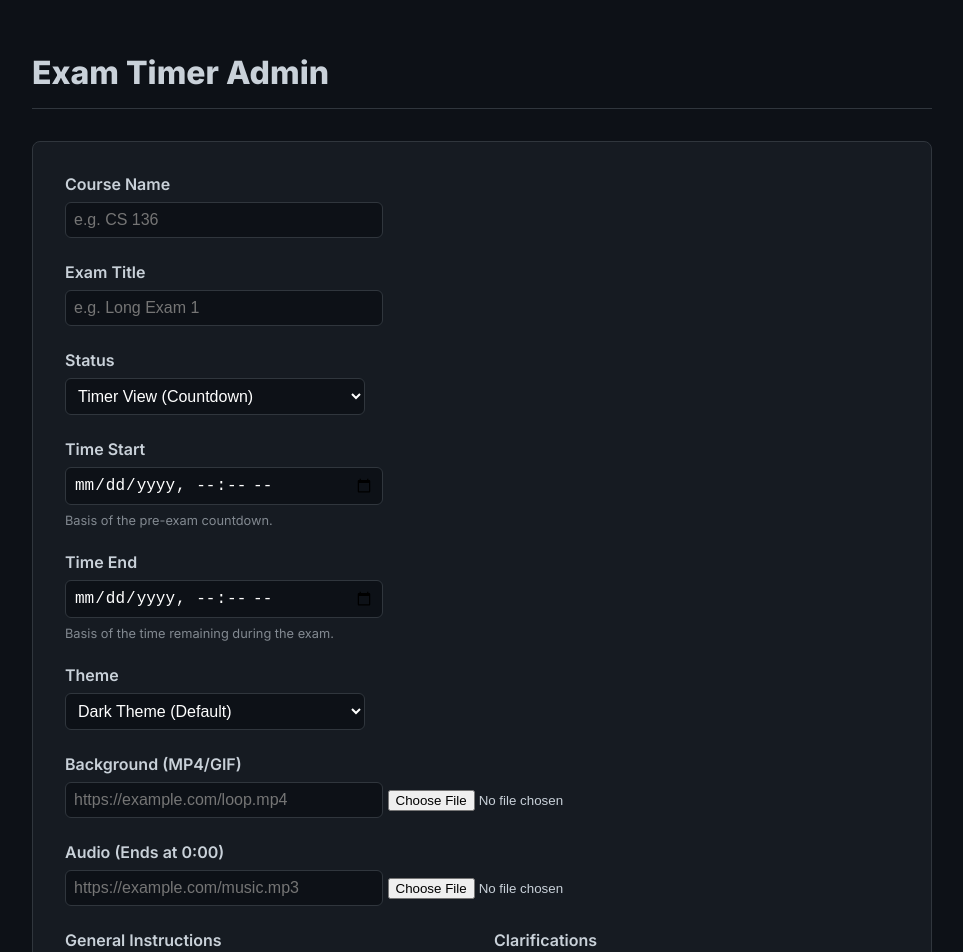
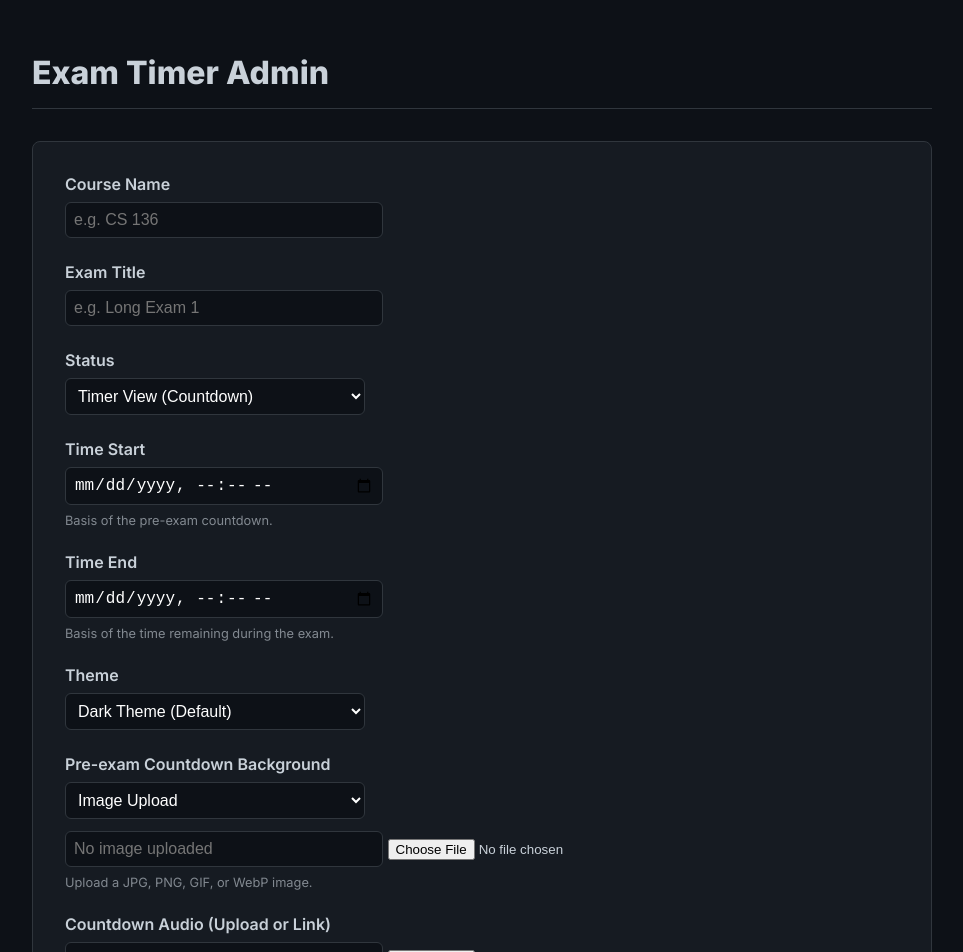
Before and after one commit to jjsvillar/exam-announcements, a SvelteKit app: page /admin in a window 1280 px wide. Shown: the top 952 px of the page, without its empty margins (158-1121 px from the left). Built offline with nearby package versions, Linux system fonts and the light colour scheme; no server answers.

Commit message:
feat: support countdown media sources

```diff
--- a/data/exam_state.json
+++ b/data/exam_state.json
@@ -5,6 +5,7 @@
   "generalInstructions": "- **Item 1** The integral must be $$\\int e^x dx$$",
   "clarifications": "",
   "theme": "light",
+  "backgroundType": "image",
   "backgroundUrl": "/uploads/743db2fe-6734-48fa-8ea4-1698ec370d91.jpg",
   "audioUrl": "/uploads/ef543933-5c98-469c-8ac5-ac559cdf1341.ogg",
   "courseName": "CS 136",
--- a/src/lib/server/state.ts
+++ b/src/lib/server/state.ts
@@ -21,6 +21,7 @@ const defaultState: ExamState = {
     generalInstructions: '# Waiting for exam to start...',
     clarifications: '',
     theme: 'dark',
+    backgroundType: 'image',
     backgroundUrl: '',
     audioUrl: ''
 };
@@ -37,6 +38,12 @@ function loadState(): ExamState {
             }
             if (stored.generalInstructions == null && stored.markdown != null) {
                 stored.generalInstructions = stored.markdown;
+            }
+            if (stored.backgroundType == null) {
+                const backgroundPath = String(stored.backgroundUrl ?? '').split(/[?#]/, 1)[0].toLowerCase();
+                stored.backgroundType = /\.(mp4|webm|ogv|ogg|mov)$/.test(backgroundPath)
+                    ? 'video'
+                    : 'image';
             }
 
             delete stored.targetTime;
--- a/src/lib/types.ts
+++ b/src/lib/types.ts
@@ -6,8 +6,9 @@ export interface ExamState {
     clarifications: string;
     // Version 2 features
     theme: 'dark' | 'light';
-    backgroundUrl: string; // URL for MP4 or GIF
-    audioUrl: string; // URL for audio file
+    backgroundType: 'image' | 'video';
+    backgroundUrl: string; // Uploaded image path or direct video URL
+    audioUrl: string; // Uploaded media path or direct media URL; only audio is played
     courseName?: string;
     examTitle?: string;
 }
--- a/src/routes/admin/+page.svelte
+++ b/src/routes/admin/+page.svelte
@@ -9,6 +9,7 @@
         clarifications: "",
         status: "timer",
         theme: "dark",
+        backgroundType: "image",
         backgroundUrl: "",
         audioUrl: "",
         courseName: "",
@@ -61,6 +62,9 @@
             const data = await res.json();
             if (data.success) {
                 examState[targetField] = data.url;
+                if (targetField === "backgroundUrl") {
+                    examState.backgroundType = "image";
+                }
             } else {
                 alert("Upload failed: " + data.error);
             }
@@ -97,6 +101,13 @@
         }
 
         return false;
+    }
+
+    function setBackgroundType(backgroundType: ExamState["backgroundType"]) {
+        if (examState.backgroundType !== backgroundType) {
+            examState.backgroundUrl = "";
+        }
+        examState.backgroundType = backgroundType;
     }
 
     function refreshSync() {
@@ -172,38 +183,72 @@
         </div>
 
         <div class="control-group">
-            <label for="backgroundUrl">Background (MP4/GIF)</label>
-            <div class="input-row">
+            <label for="backgroundType">Pre-exam Countdown Background</label>
+            <select
+                id="backgroundType"
+                value={examState.backgroundType}
+                onchange={(event) =>
+                    setBackgroundType(
+                        (event.currentTarget as HTMLSelectElement)
+                            .value as ExamState["backgroundType"],
+                    )}
+            >
+                <option value="image">Image Upload</option>
+                <option value="video">Video Link</option>
+            </select>
+
+            {#if examState.backgroundType === "image"}
+                <div class="input-row background-source-row">
+                    <input
+                        type="text"
+                        aria-label="Uploaded image path"
+                        value={examState.backgroundUrl}
+                        placeholder="No image uploaded"
+                        readonly
+                    />
+                    <input
+                        type="file"
+                        aria-label="Upload countdown background image"
+                        accept="image/gif,image/jpeg,image/png,image/webp"
+                        onchange={(e) => uploadFile(e, "backgroundUrl")}
+                    />
+                </div>
+                <div class="help-text">
+                    Upload a JPG, PNG, GIF, or WebP image.
+                </div>
+            {:else}
                 <input
                     type="text"
                     id="backgroundUrl"
                     bind:value={examState.backgroundUrl}
-                    placeholder="https://example.com/loop.mp4"
+                    placeholder="https://example.com/countdown.mp4"
                 />
-                <input
-                    type="file"
-                    accept="video/mp4,image/gif,image/jpeg,image/png"
-                    onchange={(e) => uploadFile(e, "backgroundUrl")}
-                    style="max-width: 200px;"
-                />
-            </div>
+                <div class="help-text">
+                    Enter a direct browser-playable video URL, such as an MP4 or
+                    WebM link.
+                </div>
+            {/if}
         </div>
 
         <div class="control-group">
-            <label for="audioUrl">Audio (Ends at 0:00)</label>
+            <label for="audioUrl">Countdown Audio (Upload or Link)</label>
             <div class="input-row">
                 <input
                     type="text"
                     id="audioUrl"
                     bind:value={examState.audioUrl}
-                    placeholder="https://example.com/music.mp3"
+                    placeholder="https://example.com/music.mp3 or video.mp4"
                 />
                 <input
                     type="file"
-                    accept="audio/*"
+                    aria-label="Upload countdown audio or video"
+                    accept="audio/*,video/*"
                     onchange={(e) => uploadFile(e, "audioUrl")}
                     style="max-width: 200px;"
                 />
+            </div>
+            <div class="help-text">
+                Video sources are supported; only their audio track is played.
             </div>
         </div>
 
@@ -270,6 +315,14 @@
 
     .control-group {
         margin-bottom: 1.5rem;
+    }
+
+    .background-source-row {
+        margin-top: 0.75rem;
+    }
+
+    .background-source-row input[type="file"] {
+        max-width: 260px;
     }
 
     label {
```
Also changed, not shown: src/routes/+page.svelte (+4 -6 lines).
